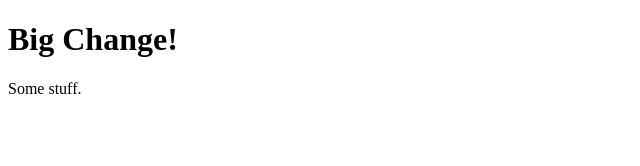
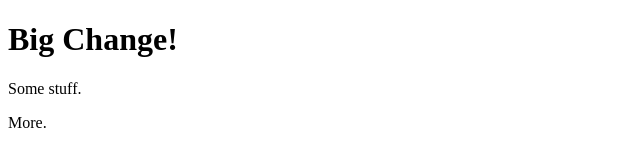
Before and after one commit to davidasherry/background-generator, a plain HTML site: page index.html in a window 1280 px wide. Shown: the full height of the page, 0-640 px from the left. Drawn offline with Linux system fonts and the light colour scheme.

Commit message:
more content

```diff
--- a/index.html
+++ b/index.html
@@ -9,5 +9,6 @@
     <h1>Big Change!</h1>
 
     <p>Some stuff.</p>
+    <p>More.</p>
 </body>
 </html>
```
